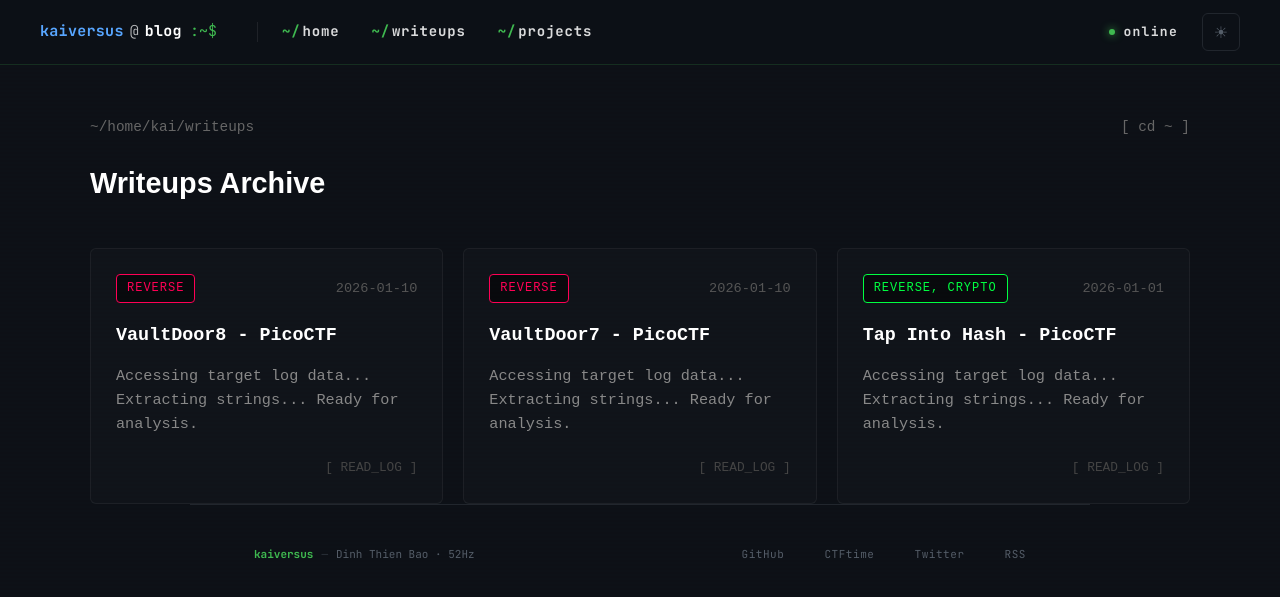
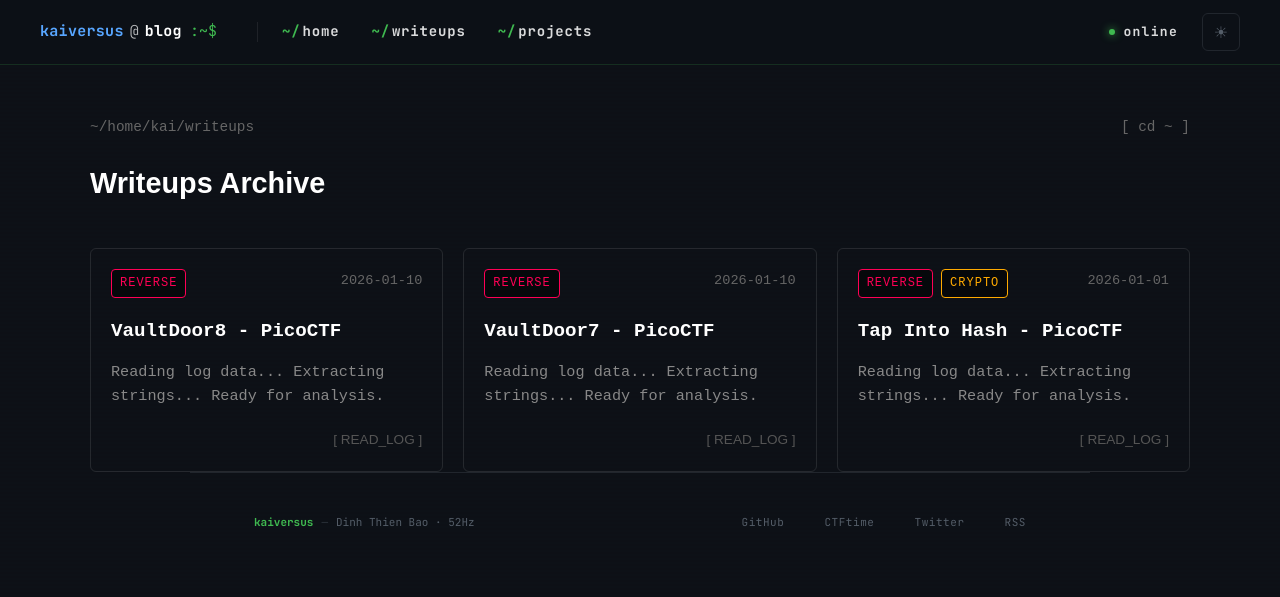
Before and after one commit to kaiversus/kaiversus.github.io, a Jekyll site: the page built from pages/writeups.md, in a window 1280 px wide. Shown: the top 597 px of the page. Built offline with Jekyll 4.4.1, drawn with Linux system fonts in a browser that asks for light colours.

Commit message:
Refactor writeup card styles and content
Updated styles and structure for writeup cards.

```diff
--- a/pages/writeups.md
+++ b/pages/writeups.md
@@ -17,33 +17,46 @@ permalink: /writeups/
 
         {% for post in site.writeups reversed %}
 
-        {% assign cat = post.category | downcase %}
-        {% if cat == 'reverse' %}
-            {% assign tag_color = '#ff0055' %} {% elsif cat == 'pwn' %}
-            {% assign tag_color = '#ffaa00' %} {% elsif cat == 'crypto' %}
-            {% assign tag_color = '#a855f7' %} {% elsif cat == 'web' %}
-            {% assign tag_color = '#00ff41' %} {% elsif cat == 'forensic' or cat == 'forensics' %}
-            {% assign tag_color = '#3b82f6' %} {% else %}
-            {% assign tag_color = '#00ff41' %} {% endif %}
+        {% assign first_tag = post.category | split: "," | first | strip | downcase %}
+        {% assign card_color = '#00ff41' %} {% if first_tag == 'reverse' %}{% assign card_color = '#ff0055' %}{% endif %}
+        {% if first_tag == 'crypto' %}{% assign card_color = '#ffaa00' %}{% endif %}
+        {% if first_tag == 'web' %}{% assign card_color = '#00aaff' %}{% endif %}
+        {% if first_tag == 'forensic' or first_tag == 'forensics' %}{% assign card_color = '#a855f7' %}{% endif %}
 
-        <a href="{{ post.url }}" style="display: flex; flex-direction: column; text-decoration: none; background: rgba(255,255,255,0.015); border: 1px solid rgba(255,255,255,0.05); border-radius: 6px; padding: 25px; transition: all 0.3s; position: relative; overflow: hidden;" onmouseover="this.style.borderColor='{{ tag_color }}'; this.style.transform='translateY(-5px)'; this.style.background='rgba(255,255,255,0.03)'" onmouseout="this.style.borderColor='rgba(255,255,255,0.05)'; this.style.transform='translateY(0)'; this.style.background='rgba(255,255,255,0.015)'">
+        <a href="{{ post.url }}" style="display: flex; flex-direction: column; text-decoration: none; background: transparent; border: 1px solid rgba(255,255,255,0.1); border-radius: 6px; padding: 20px; transition: all 0.3s; position: relative;" onmouseover="this.style.borderColor='{{ card_color }}'; this.style.boxShadow='0 0 15px {{ card_color }}33'; this.style.transform='translateY(-3px)'" onmouseout="this.style.borderColor='rgba(255,255,255,0.1)'; this.style.boxShadow='none'; this.style.transform='translateY(0)'">
 
-            <div style="display: flex; justify-content: space-between; align-items: center; margin-bottom: 20px;">
-                <span style="border: 1px solid {{ tag_color }}; color: {{ tag_color }}; padding: 3px 10px; font-size: 0.75rem; border-radius: 4px; letter-spacing: 1px; text-transform: uppercase; background: rgba(0,0,0,0.5);">
-                    {{ post.category | default: "CTF" }}
+            <div style="display: flex; justify-content: space-between; align-items: flex-start; margin-bottom: 20px;">
+
+                <div style="display: flex; flex-wrap: wrap; gap: 8px;">
+                    {% assign tags = post.category | split: "," %}
+                    {% for tag in tags %}
+                        {% assign t = tag | strip | downcase %}
+                        {% assign tag_color = '#00ff41' %} {% if t == 'reverse' %}
+                            {% assign tag_color = '#ff0055' %} {% elsif t == 'crypto' %}
+                            {% assign tag_color = '#ffaa00' %} {% elsif t == 'web' %}
+                            {% assign tag_color = '#00aaff' %} {% elsif t == 'forensic' or t == 'forensics' %}
+                            {% assign tag_color = '#a855f7' %} {% endif %}
+
+                        <span style="border: 1px solid {{ tag_color }}; color: {{ tag_color }}; padding: 3px 8px; font-size: 0.75rem; border-radius: 4px; letter-spacing: 1px; text-transform: uppercase; background: rgba(0,0,0,0.5);">
+                            {{ tag | strip }}
+                        </span>
+                    {% endfor %}
+                </div>
+
+                <span style="color: #666; font-size: 0.85rem; padding-left: 10px; white-space: nowrap;">
+                    {{ post.date | date: "%Y-%m-%d" }}
                 </span>
-                <span style="color: #555; font-size: 0.85rem;">{{ post.date | date: "%Y-%m-%d" }}</span>
             </div>
 
-            <h3 style="color: #fff; margin: 0 0 15px 0; font-size: 1.15rem; font-family: 'Courier New', monospace; font-weight: bold; line-height: 1.4;">
+            <h3 style="color: #fff; margin: 0 0 15px 0; font-size: 1.2rem; font-family: 'Courier New', monospace; font-weight: bold; line-height: 1.4;">
                 {{ post.title }}
             </h3>
 
             <p style="color: #888; font-size: 0.95rem; margin: 0; line-height: 1.6; flex-grow: 1; display: -webkit-box; -webkit-line-clamp: 3; -webkit-box-orient: vertical; overflow: hidden;">
-                {{ post.description | default: "Accessing target log data... Extracting strings... Ready for analysis." }}
+                {{ post.description | default: "Reading log data... Extracting strings... Ready for analysis." }}
             </p>
 
-            <div style="margin-top: 20px; text-align: right; color: #444; font-size: 0.8rem;">
+            <div style="margin-top: 20px; text-align: right; color: #555; font-size: 0.85rem; font-family: 'Orbitron', sans-serif;">
                 [ READ_LOG ]
             </div>
         </a>
```
